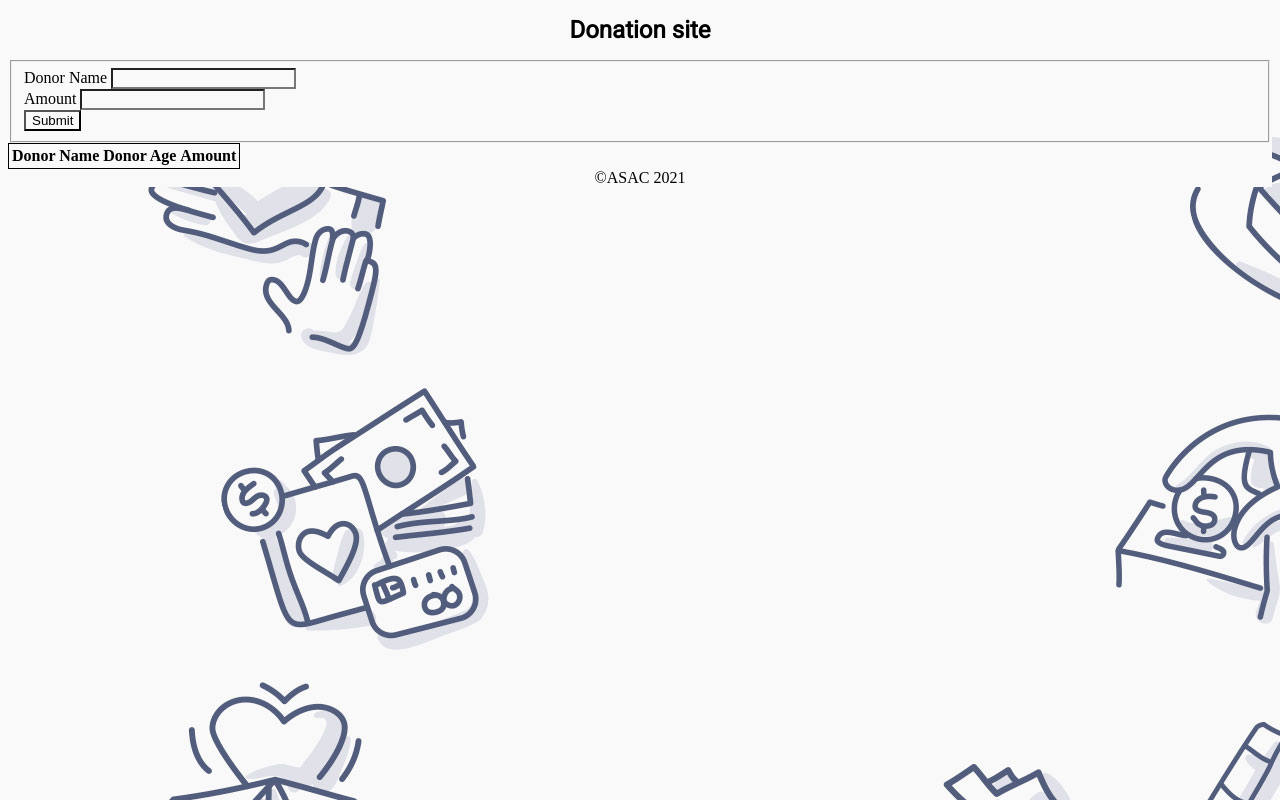
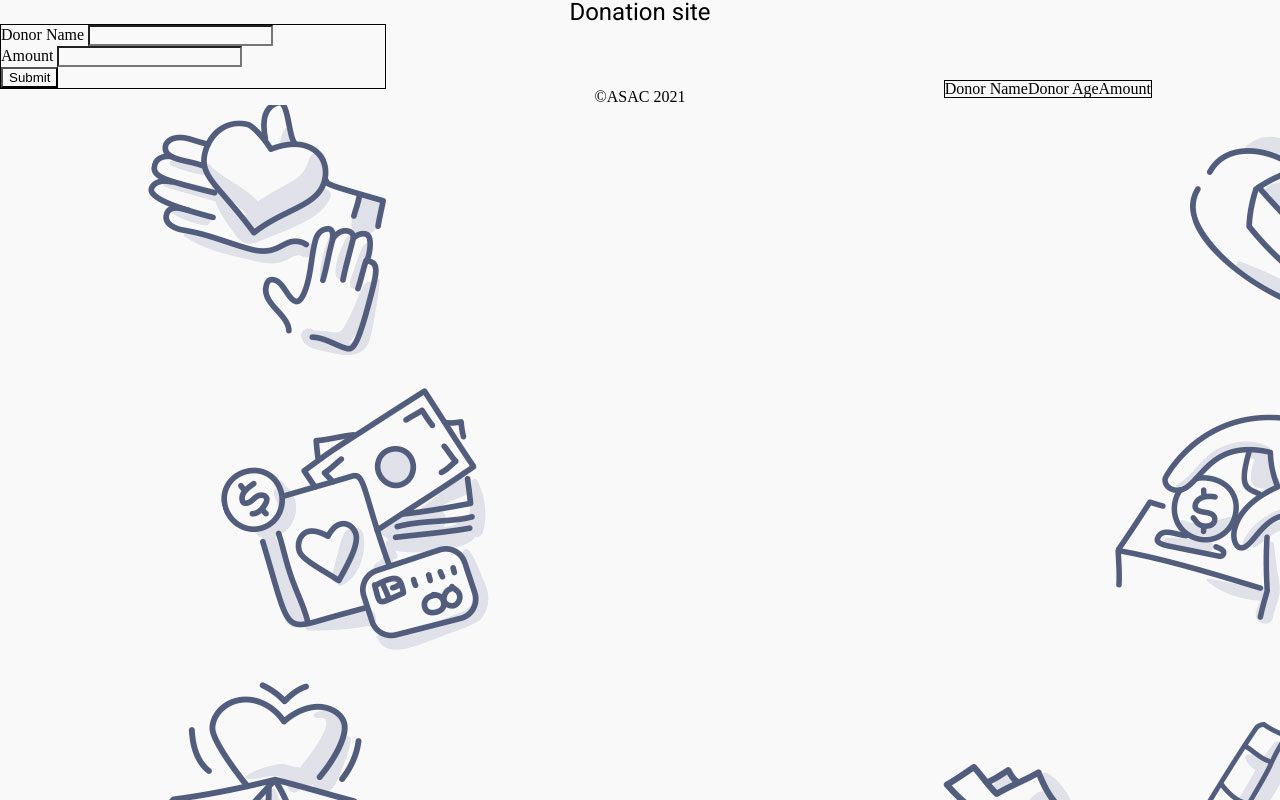
Before and after one commit to Qusai-Alnonah/Donors-informations, a plain HTML site: page index.html in a window 1280 px wide. Drawn offline with Linux system fonts and the light colour scheme.

Commit message:
add some css

```diff
--- a/app.js
+++ b/app.js
@@ -70,9 +70,11 @@ function saveTols(){
 }
 function gettingDonortionFormLs(){
   // to do not have null order []
-  let data = localStorage.getItem('donorSaved'||"[]");
+  let data = localStorage.getItem('donorSaved');//||"[]"
   Donation.Amount= donors;
-  renderTabledonor();
+  if(donors !== null){
+    renderTabledonor();
+  }
 }
 function renderTabledonor(){
   donors.textContent =' ';
--- a/index.html
+++ b/index.html
@@ -10,7 +10,7 @@
     <meta charset="UTF-8">
     <meta http-equiv="X-UA-Compatible" content="IE=edge">
     <meta name="viewport" content="width=device-width, initial-scale=1.0">
-    <!-- <link rel="stylesheet" href="reset.css"> -->
+     <link rel="stylesheet" href="reset.css">
     <link rel="stylesheet" href="style.css">
     <title>Donation site</title>
 </head>
--- a/style.css
+++ b/style.css
@@ -6,6 +6,14 @@ header h1{
    text-align: center;
    font-family: 'Roboto', sans-serif;
    font-size: x-large;
+
+
+}
+header{
+    background-color:royalblue;
+    width: 100%;
+    height: 90%;
+
 
 }
  main table{
@@ -16,4 +24,17 @@ header h1{
 
  footer{
      text-align: center;
+
+
  }
+ form{
+    border: 1px solid black;
+    width: 30%;
+
+ }
+
+#donortable{
+    position: absolute;
+    right: 10%;
+    top: 10%;
+}
```
Also changed, not shown: java/app-.js (+12 -12 lines).
